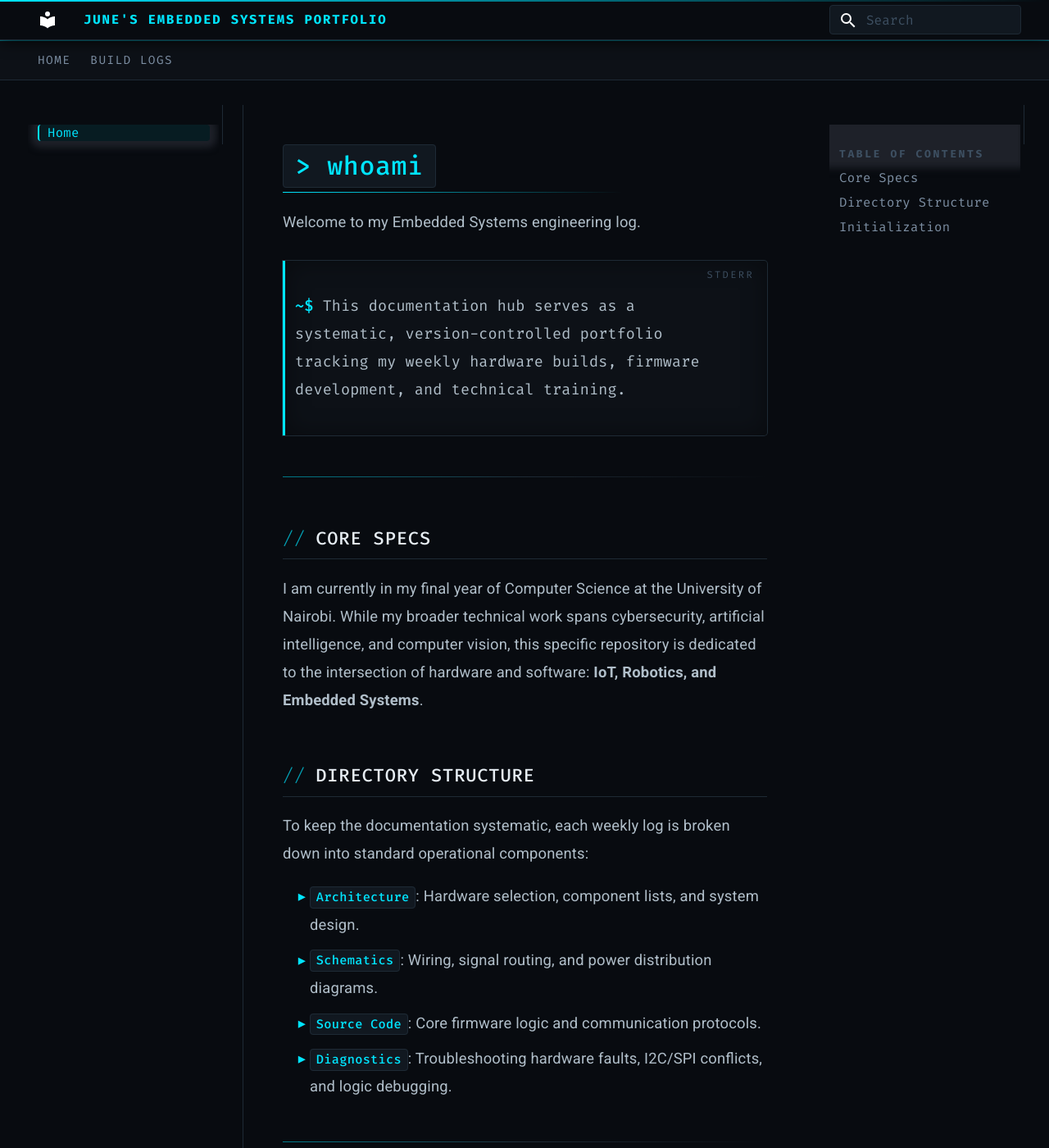
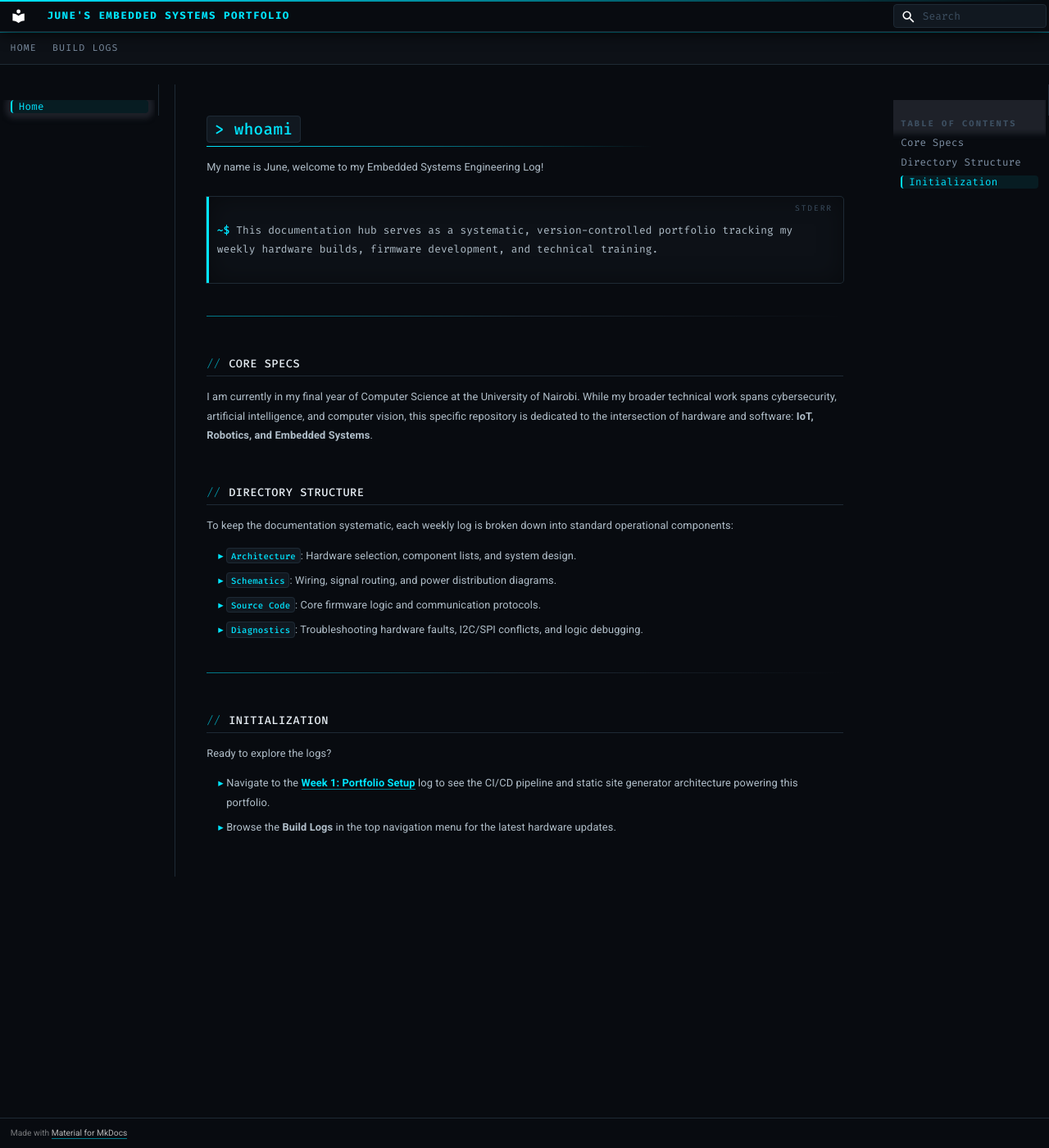
Before and after one commit to kibukucj/embedded-portfolio, an MkDocs documentation site: the page built from docs/index.md, in a window 1280 px wide and 1400 px high. Shown: the whole window at 82% size. Built offline with MkDocs 1.6.1 and Material for MkDocs 9.7.7, drawn with Linux system fonts in a browser that asks for light colours.

Commit message:
refining structure

```diff
--- a/docs/index.md
+++ b/docs/index.md
@@ -1,6 +1,6 @@
 # `> whoami`
 
-Welcome to my Embedded Systems engineering log.
+My name is June, welcome to my Embedded Systems Engineering Log!
 
 > This documentation hub serves as a systematic, version-controlled portfolio tracking my weekly hardware builds, firmware development, and technical training.
 
@@ -25,5 +25,5 @@
 
 Ready to explore the logs?
 
-* Navigate to the **[Week 1: Portfolio Setup](week-01.md)** log to see the CI/CD pipeline and static site generator architecture powering this portfolio.
+* Navigate to the **[Week 1: Portfolio Setup](week01/friday.md)** log to see the CI/CD pipeline and static site generator architecture powering this portfolio.
 * Browse the **Build Logs** in the top navigation menu for the latest hardware updates.
--- a/docs/stylesheets/extra.css
+++ b/docs/stylesheets/extra.css
@@ -39,12 +39,14 @@
 
 html {
   scroll-behavior: smooth;
+  font-size: 16px; /* Base scale — everything rem-based cascades from here */
 }
 
 body {
   -webkit-font-smoothing: antialiased;
   -moz-osx-font-smoothing: grayscale;
   background-color: var(--void);
+  font-size: 0.875rem; /* ~11.4px — tighter, more technical */
   /* Subtle scanline texture — the CRT soul of this theme */
   background-image: repeating-linear-gradient(
     0deg,
@@ -137,7 +139,7 @@
 
 .md-content {
   background-color: transparent;
-  max-width: 820px;
+  max-width: 1100px;
 }
 
 /* Article wrapper — subtle left accent line */
@@ -147,12 +149,17 @@
   margin-left: 1rem;
 }
 
+/* Widen the overall grid so content can breathe */
+.md-grid {
+  max-width: 1440px;
+}
+
 /* ── 6. TYPOGRAPHY ────────────────────────────────────────── */
 
 /* H1 — the whoami moment */
 .md-typeset h1 {
   font-family: var(--mono) !important;
-  font-size: 1.9rem !important;
+  font-size: 1.45rem !important;
   font-weight: 600;
   color: var(--ghost) !important;
   letter-spacing: -0.03em;
@@ -170,7 +177,7 @@
 /* H2 — section divider */
 .md-typeset h2 {
   font-family: var(--mono) !important;
-  font-size: 1.1rem !important;
+  font-size: 0.85rem !important;
   font-weight: 500;
   color: var(--ghost) !important;
   letter-spacing: 0.04em;
@@ -196,7 +203,7 @@
 /* H3 */
 .md-typeset h3 {
   font-family: var(--mono) !important;
-  font-size: 0.9rem !important;
+  font-size: 0.72rem !important;
   font-weight: 600;
   color: var(--cyan) !important;
   letter-spacing: 0.08em;
@@ -212,7 +219,7 @@
 /* Body text */
 .md-typeset p,
 .md-typeset li {
-  font-size: 0.92rem;
+  font-size: 0.8rem;
   line-height: 1.85;
   color: #b0bec9;
   letter-spacing: 0.01em;
--- a/mkdocs.yml
+++ b/mkdocs.yml
@@ -25,7 +25,12 @@
 nav:
   - Home: index.md
   - Build Logs:
-    - Week 1 - Portfolio Setup: week-01.md
+    - Week 1:
+      - Friday: week01/friday.md
+    - Week 2:
+      - Monday: week02/monday.md
+      - Wednesday: week02/wednesday.md
+      - Friday: week02/friday.md
 
 # Style Section
 extra_css:
```
Also changed, not shown: docs/template.md (deleted, +0 -35 lines), docs/week02/monday.md (added, +88 -0 lines), docs/week01/friday.md (renamed from docs/week-01.md), docs/week02/friday.md (added), docs/week02/wednesday.md (added).
